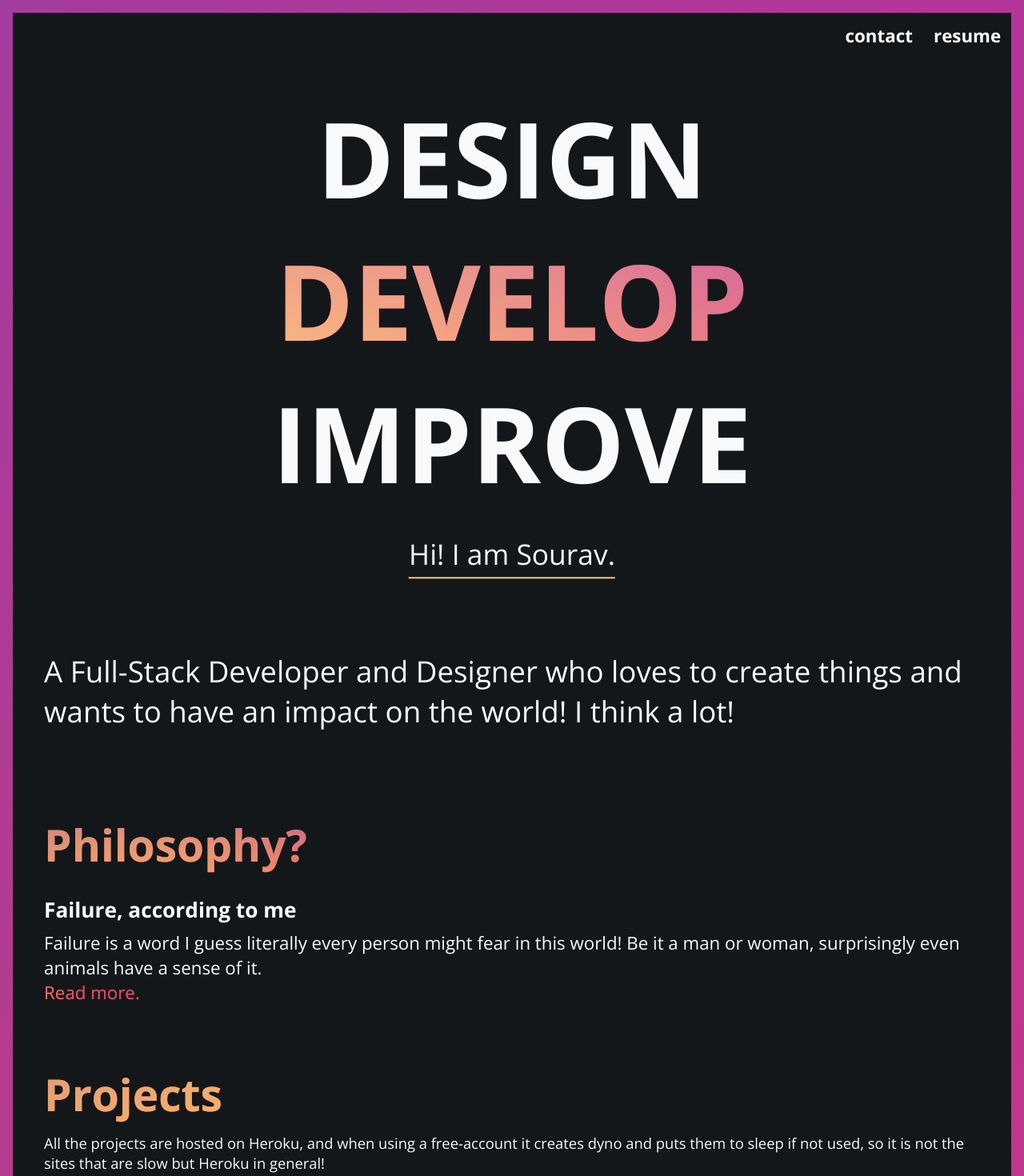
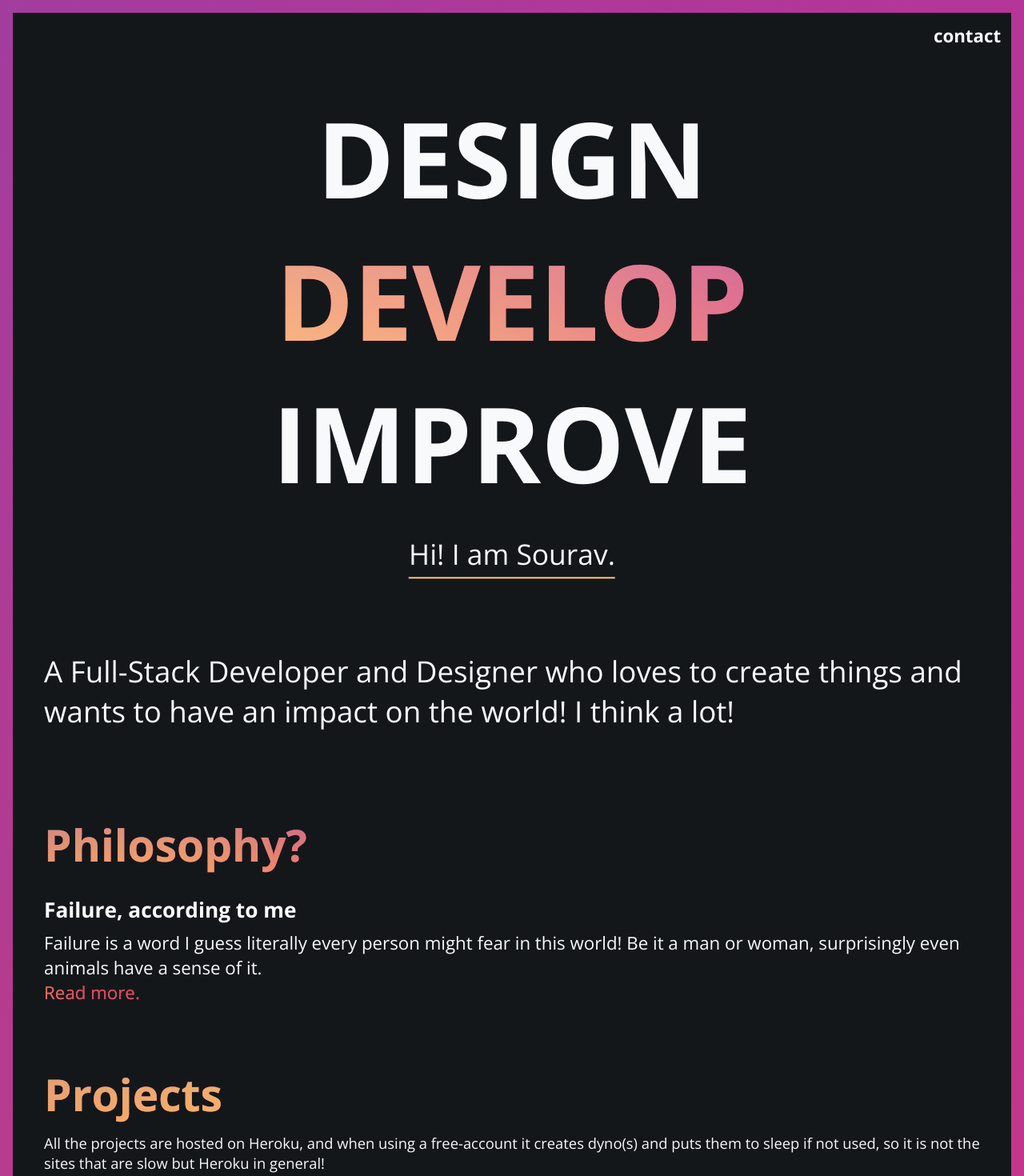
Before and after one commit to frostzt/frostzt, a Next.js app: page / in a window 1280 px wide. Shown: the top 1470 px of the page at 80% size. Built offline with nearby package versions, Linux system fonts and the light colour scheme.

Commit message:
removed resume

```diff
--- a/Components/NavigationBar/NavigationBar.tsx
+++ b/Components/NavigationBar/NavigationBar.tsx
@@ -24,7 +24,7 @@ const NavigationBar = () => {
             contact
           </a>
         </motion.div>
-        <motion.div variants={linkVarient} className={styles.link}>
+        {/* <motion.div variants={linkVarient} className={styles.link}>
           <a
             target="_blank"
             rel="noreferrer"
@@ -32,7 +32,7 @@ const NavigationBar = () => {
           >
             resume
           </a>
-        </motion.div>
+        </motion.div> */}
       </motion.div>
     </div>
   );
--- a/Components/Projects/Projects/Projects.tsx
+++ b/Components/Projects/Projects/Projects.tsx
@@ -7,7 +7,7 @@ const Projects = () => {
     <div className={styles.container}>
       <h2 className={cx([styles.title, "heading-secondary", "make-special"])}>Projects</h2>
       <p className={styles.description}>
-        All the projects are hosted on Heroku, and when using a free-account it creates dyno and
+        All the projects are hosted on Heroku, and when using a free-account it creates dyno(s) and
         puts them to sleep if not used, so it is not the sites that are slow but Heroku in general!
       </p>
       <div className={styles.projectsContainer}>
```
Also changed, not shown: pages/_document.tsx (+2 -13 lines).
